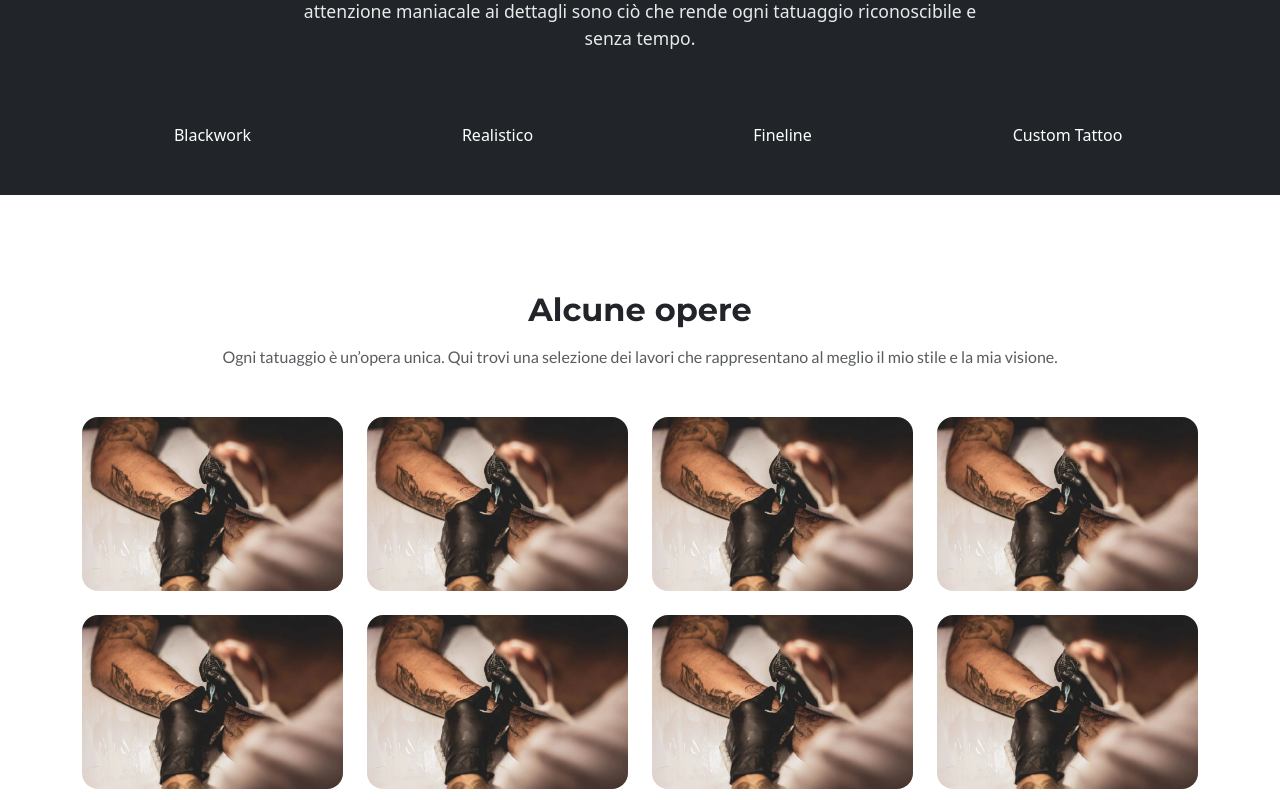
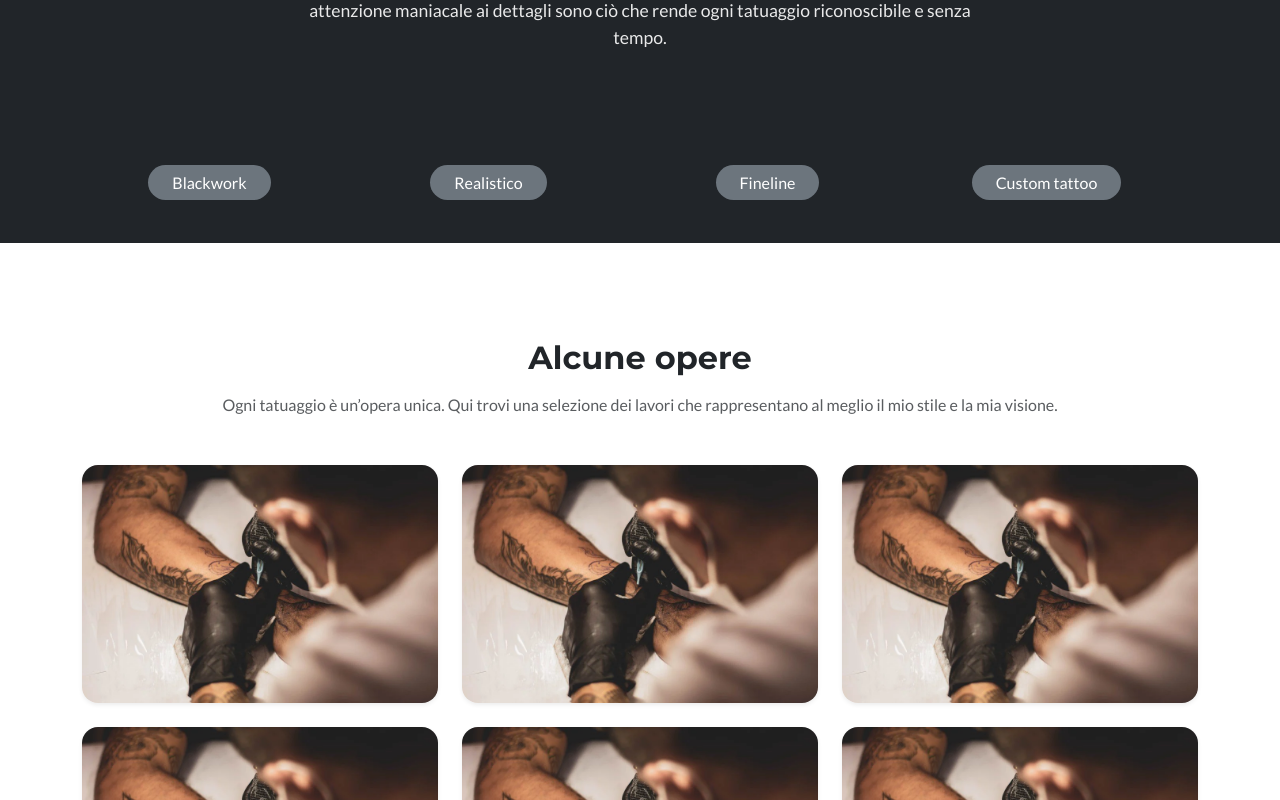
Before and after one commit to 777riki/isctattoo, an Angular app in the folder isc-tattoo-studio/: page /artisti/isc in a window 1280 px wide. Shown: the part 1620-2420 px from the top of the page. Built offline with nearby package versions, Linux system fonts and the light colour scheme.

Commit message:
fix layout singola

```diff
--- a/isc-tattoo-studio/src/app/components/artisti/isc/isc.html
+++ b/isc-tattoo-studio/src/app/components/artisti/isc/isc.html
@@ -6,7 +6,7 @@
         <div class="container text-white">
             <span class="artist-tag montserrat-bold">Tattoo Artist · Rovereto</span>
             <h1 class="artist-name mt-3 montserrat-bold">Salvatore Caruso</h1>
-            <p class="artist-claim mt-4">
+            <p class="artist-claim mt-4 lato-regular">
                 Trasformo idee, emozioni e storie personali<br>
                 in tatuaggi unici, pensati per durare nel tempo.
             </p>
@@ -42,17 +42,23 @@
     <section class="bg-dark text-white py-5">
         <div class="container text-center">
             <h2 class="fw-bold montserrat-bold mb-4">Stile & Visione</h2>
-            <p class="artist-style-text mx-auto">
+            <p class="artist-style-text mx-auto lato-regular">
                 Il mio stile nasce dall’equilibrio tra tecnica e creatività.
                 Linee pulite, contrasti decisi e attenzione maniacale ai dettagli
                 sono ciò che rende ogni tatuaggio riconoscibile e senza tempo.
             </p>
 
             <div class="row mt-5 g-4">
-                <div class="col-6 col-md-3">Blackwork</div>
-                <div class="col-6 col-md-3">Realistico</div>
-                <div class="col-6 col-md-3">Fineline</div>
-                <div class="col-6 col-md-3">Custom Tattoo</div>
+                <div class="row mt-5 g-4">
+                    <div class="col-6 col-md-3 lato-regular"><span
+                            class="rounded-pill bg-secondary px-4 py-2">Blackwork</span></div>
+                    <div class="col-6 col-md-3 lato-regular"><span
+                            class="rounded-pill bg-secondary px-4 py-2">Realistico</span></div>
+                    <div class="col-6 col-md-3 lato-regular"><span
+                            class="rounded-pill bg-secondary px-4 py-2">Fineline</span></div>
+                    <div class="col-6 col-md-3 lato-regular"><span class="rounded-pill bg-secondary px-4 py-2">Custom
+                            tattoo</span></div>
+                </div>
             </div>
         </div>
     </section>
@@ -68,41 +74,23 @@
         </div>
 
         <div class="row g-4">
-            <div class="col-12 col-lg-3 col-md-4 col-sm-6">
-                <img src="noi.jpg" alt="" class="w-100 rounded-4">
+            <div class="col-12 col-lg-4 col-md-6 col-sm-12">
+                <img src="noi.jpg" alt="" class="w-100 rounded-4 shadow-sm">
             </div>
-            <div class="col-12 col-lg-3 col-md-4 col-sm-6">
-                <img src="noi.jpg" alt="" class="w-100 rounded-4">
+            <div class="col-12 col-lg-4 col-md-6 col-sm-12">
+                <img src="noi.jpg" alt="" class="w-100 rounded-4 shadow-sm">
             </div>
-            <div class="col-12 col-lg-3 col-md-4 col-sm-6">
-                <img src="noi.jpg" alt="" class="w-100 rounded-4">
+            <div class="col-12 col-lg-4 col-md-6 col-sm-12">
+                <img src="noi.jpg" alt="" class="w-100 rounded-4 shadow-sm">
             </div>
-            <div class="col-12 col-lg-3 col-md-4 col-sm-6">
-                <img src="noi.jpg" alt="" class="w-100 rounded-4">
+            <div class="col-12 col-lg-4 col-md-6 col-sm-12">
+                <img src="noi.jpg" alt="" class="w-100 rounded-4 shadow-sm">
             </div>
-            <div class="col-12 col-lg-3 col-md-4 col-sm-6">
-                <img src="noi.jpg" alt="" class="w-100 rounded-4">
+            <div class="col-12 col-lg-4 col-md-6 col-sm-12">
+                <img src="noi.jpg" alt="" class="w-100 rounded-4 shadow-sm">
             </div>
-            <div class="col-12 col-lg-3 col-md-4 col-sm-6">
-                <img src="noi.jpg" alt="" class="w-100 rounded-4">
-            </div>
-            <div class="col-12 col-lg-3 col-md-4 col-sm-6">
-                <img src="noi.jpg" alt="" class="w-100 rounded-4">
-            </div>
-            <div class="col-12 col-lg-3 col-md-4 col-sm-6">
-                <img src="noi.jpg" alt="" class="w-100 rounded-4">
-            </div>
-            <div class="col-12 col-lg-3 col-md-4 col-sm-6">
-                <img src="noi.jpg" alt="" class="w-100 rounded-4">
-            </div>
-            <div class="col-12 col-lg-3 col-md-4 col-sm-6">
-                <img src="noi.jpg" alt="" class="w-100 rounded-4">
-            </div>
-            <div class="col-12 col-lg-3 col-md-4 col-sm-6">
-                <img src="noi.jpg" alt="" class="w-100 rounded-4">
-            </div>
-            <div class="col-12 col-lg-3 col-md-4 col-sm-6">
-                <img src="noi.jpg" alt="" class="w-100 rounded-4">
+            <div class="col-12 col-lg-4 col-md-6 col-sm-12">
+                <img src="noi.jpg" alt="" class="w-100 rounded-4 shadow-sm">
             </div>
         </div>
     </section>
@@ -159,22 +147,26 @@
 
                     <ul class="list-unstyled">
                         <li class="mb-3 lato-regular">
-                            <i class="bi bi-geo-alt"></i> <a href="https://maps.app.goo.gl/bupfNBiZYxpMQLBZ8" target="_blank" class="text-decoration-none text-black">
+                            <i class="bi bi-geo-alt"></i> <a href="https://maps.app.goo.gl/bupfNBiZYxpMQLBZ8"
+                                target="_blank" class="text-decoration-none text-black">
                                 Rovereto - Isc Tattoo Studio
                             </a>
                         </li>
                         <li class="mb-3 lato-regular">
-                            <i class="bi bi-instagram"></i> <a href="https://instagram.com/isctattoo" target="_blank" class="text-decoration-none text-black">
+                            <i class="bi bi-instagram"></i> <a href="https://instagram.com/isctattoo" target="_blank"
+                                class="text-decoration-none text-black">
                                 @isctattoo
                             </a>
                         </li>
                         <li class="mb-3 lato-regular">
-                            <i class="bi bi-whatsapp"></i> <a href="https://wa.me/391234567890" target="_blank" class="text-decoration-none text-black">
+                            <i class="bi bi-whatsapp"></i> <a href="https://wa.me/391234567890" target="_blank"
+                                class="text-decoration-none text-black">
                                 +39 123 456 7890
                             </a>
                         </li>
                         <li class="lato-regular">
-                            <i class="bi bi-envelope"></i> <a href="mailto:info@riccardomaule.it" class="text-decoration-none text-black">
+                            <i class="bi bi-envelope"></i> <a href="mailto:info@riccardomaule.it"
+                                class="text-decoration-none text-black">
                                 info@isctattoo.it
                             </a>
                         </li>
@@ -190,9 +182,8 @@
                             Ogni progetto è unico. Scrivimi e iniziamo a costruire
                             qualcosa che ti rappresenti davvero.
                         </p>
-                        <a href="https://wa.me/391234567890"
-                           target="_blank"
-                           class="btn btn-outline-light btn-lg rounded-pill px-5 w-100">
+                        <a href="https://wa.me/391234567890" target="_blank"
+                            class="btn btn-outline-light btn-lg rounded-pill px-5 w-100">
                             Scrivimi su WhatsApp
                         </a>
                     </div>
--- a/isc-tattoo-studio/src/app/components/artisti/laurazane/laurazane.html
+++ b/isc-tattoo-studio/src/app/components/artisti/laurazane/laurazane.html
@@ -6,7 +6,7 @@
         <div class="container text-white">
             <span class="artist-tag montserrat-bold">Tattoo Artist · Rovereto</span>
             <h1 class="artist-name mt-3 montserrat-bold">Laura Zanetti</h1>
-            <p class="artist-claim mt-4">
+            <p class="artist-claim mt-4 lato-regular">
                 Trasformo idee, emozioni e storie personali<br>
                 in tatuaggi unici, pensati per durare nel tempo.
             </p>
@@ -42,17 +42,21 @@
     <section class="bg-dark text-white py-5">
         <div class="container text-center">
             <h2 class="fw-bold montserrat-bold mb-4">Stile & Visione</h2>
-            <p class="artist-style-text mx-auto">
+            <p class="artist-style-text mx-auto lato-regular">
                 Il mio stile nasce dall’equilibrio tra tecnica e creatività.
                 Linee pulite, contrasti decisi e attenzione maniacale ai dettagli
                 sono ciò che rende ogni tatuaggio riconoscibile e senza tempo.
             </p>
 
             <div class="row mt-5 g-4">
-                <div class="col-6 col-md-3">Blackwork</div>
-                <div class="col-6 col-md-3">Realistico</div>
-                <div class="col-6 col-md-3">Fineline</div>
-                <div class="col-6 col-md-3">Custom Tattoo</div>
+                <div class="col-6 col-md-3 lato-regular"><span
+                        class="rounded-pill bg-secondary px-4 py-2">Blackwork</span></div>
+                <div class="col-6 col-md-3 lato-regular"><span
+                        class="rounded-pill bg-secondary px-4 py-2">Realistico</span></div>
+                <div class="col-6 col-md-3 lato-regular"><span
+                        class="rounded-pill bg-secondary px-4 py-2">Fineline</span></div>
+                <div class="col-6 col-md-3 lato-regular"><span class="rounded-pill bg-secondary px-4 py-2">Custom
+                        tattoo</span></div>
             </div>
         </div>
     </section>
@@ -68,41 +72,23 @@
         </div>
 
         <div class="row g-4">
-            <div class="col-12 col-lg-3 col-md-4 col-sm-6">
-                <img src="noi.jpg" alt="" class="w-100 rounded-4">
+            <div class="col-12 col-lg-4 col-md-6 col-sm-12">
+                <img src="noi.jpg" alt="" class="w-100 rounded-4 shadow-sm">
             </div>
-            <div class="col-12 col-lg-3 col-md-4 col-sm-6">
-                <img src="noi.jpg" alt="" class="w-100 rounded-4">
+            <div class="col-12 col-lg-4 col-md-6 col-sm-12">
+                <img src="noi.jpg" alt="" class="w-100 rounded-4 shadow-sm">
             </div>
-            <div class="col-12 col-lg-3 col-md-4 col-sm-6">
-                <img src="noi.jpg" alt="" class="w-100 rounded-4">
+            <div class="col-12 col-lg-4 col-md-6 col-sm-12">
+                <img src="noi.jpg" alt="" class="w-100 rounded-4 shadow-sm">
             </div>
-            <div class="col-12 col-lg-3 col-md-4 col-sm-6">
-                <img src="noi.jpg" alt="" class="w-100 rounded-4">
+            <div class="col-12 col-lg-4 col-md-6 col-sm-12">
+                <img src="noi.jpg" alt="" class="w-100 rounded-4 shadow-sm">
             </div>
-            <div class="col-12 col-lg-3 col-md-4 col-sm-6">
-                <img src="noi.jpg" alt="" class="w-100 rounded-4">
+            <div class="col-12 col-lg-4 col-md-6 col-sm-12">
+                <img src="noi.jpg" alt="" class="w-100 rounded-4 shadow-sm">
             </div>
-            <div class="col-12 col-lg-3 col-md-4 col-sm-6">
-                <img src="noi.jpg" alt="" class="w-100 rounded-4">
-            </div>
-            <div class="col-12 col-lg-3 col-md-4 col-sm-6">
-                <img src="noi.jpg" alt="" class="w-100 rounded-4">
-            </div>
-            <div class="col-12 col-lg-3 col-md-4 col-sm-6">
-                <img src="noi.jpg" alt="" class="w-100 rounded-4">
-            </div>
-            <div class="col-12 col-lg-3 col-md-4 col-sm-6">
-                <img src="noi.jpg" alt="" class="w-100 rounded-4">
-            </div>
-            <div class="col-12 col-lg-3 col-md-4 col-sm-6">
-                <img src="noi.jpg" alt="" class="w-100 rounded-4">
-            </div>
-            <div class="col-12 col-lg-3 col-md-4 col-sm-6">
-                <img src="noi.jpg" alt="" class="w-100 rounded-4">
-            </div>
-            <div class="col-12 col-lg-3 col-md-4 col-sm-6">
-                <img src="noi.jpg" alt="" class="w-100 rounded-4">
+            <div class="col-12 col-lg-4 col-md-6 col-sm-12">
+                <img src="noi.jpg" alt="" class="w-100 rounded-4 shadow-sm">
             </div>
         </div>
     </section>
@@ -159,22 +145,26 @@
 
                     <ul class="list-unstyled">
                         <li class="mb-3 lato-regular">
-                            <i class="bi bi-geo-alt"></i> <a href="https://maps.app.goo.gl/bupfNBiZYxpMQLBZ8" target="_blank" class="text-decoration-none text-black">
+                            <i class="bi bi-geo-alt"></i> <a href="https://maps.app.goo.gl/bupfNBiZYxpMQLBZ8"
+                                target="_blank" class="text-decoration-none text-black">
                                 Rovereto - Isc Tattoo Studio
                             </a>
                         </li>
                         <li class="mb-3 lato-regular">
-                            <i class="bi bi-instagram"></i> <a href="https://instagram.com/laurazane_ink" target="_blank" class="text-decoration-none text-black">
+                            <i class="bi bi-instagram"></i> <a href="https://instagram.com/laurazane_ink"
+                                target="_blank" class="text-decoration-none text-black">
                                 @laurazane_ink
                             </a>
                         </li>
                         <li class="mb-3 lato-regular">
-                            <i class="bi bi-whatsapp"></i> <a href="https://wa.me/391234567890" target="_blank" class="text-decoration-none text-black">
+                            <i class="bi bi-whatsapp"></i> <a href="https://wa.me/391234567890" target="_blank"
+                                class="text-decoration-none text-black">
                                 +39 123 456 7890
                             </a>
                         </li>
                         <li class="lato-regular">
-                            <i class="bi bi-envelope"></i> <a href="mailto:info@riccardomaule.it" class="text-decoration-none text-black">
+                            <i class="bi bi-envelope"></i> <a href="mailto:info@riccardomaule.it"
+                                class="text-decoration-none text-black">
                                 info@laurazane_ink.it
                             </a>
                         </li>
@@ -190,9 +180,8 @@
                             Ogni progetto è unico. Scrivimi e iniziamo a costruire
                             qualcosa che ti rappresenti davvero.
                         </p>
-                        <a href="https://wa.me/391234567890"
-                           target="_blank"
-                           class="btn btn-outline-light btn-lg rounded-pill px-5 w-100">
+                        <a href="https://wa.me/391234567890" target="_blank"
+                            class="btn btn-outline-light btn-lg rounded-pill px-5 w-100">
                             Scrivimi su WhatsApp
                         </a>
                     </div>
--- a/isc-tattoo-studio/src/app/components/artisti/sketchomaule/sketchomaule.html
+++ b/isc-tattoo-studio/src/app/components/artisti/sketchomaule/sketchomaule.html
@@ -6,7 +6,7 @@
         <div class="container text-white">
             <span class="artist-tag montserrat-bold">Tattoo Artist · Rovereto</span>
             <h1 class="artist-name mt-3 montserrat-bold">Riccardo Maule</h1>
-            <p class="artist-claim mt-4">
+            <p class="artist-claim mt-4 lato-regular">
                 Trasformo idee, emozioni e storie personali<br>
                 in tatuaggi unici, pensati per durare nel tempo.
             </p>
@@ -42,17 +42,21 @@
     <section class="bg-dark text-white py-5">
         <div class="container text-center">
             <h2 class="fw-bold montserrat-bold mb-4">Stile & Visione</h2>
-            <p class="artist-style-text mx-auto">
+            <p class="artist-style-text mx-auto lato-regular">
                 Il mio stile nasce dall’equilibrio tra tecnica e creatività.
                 Linee pulite, contrasti decisi e attenzione maniacale ai dettagli
                 sono ciò che rende ogni tatuaggio riconoscibile e senza tempo.
             </p>
 
             <div class="row mt-5 g-4">
-                <div class="col-6 col-md-3">Blackwork</div>
-                <div class="col-6 col-md-3">Realistico</div>
-                <div class="col-6 col-md-3">Fineline</div>
-                <div class="col-6 col-md-3">Custom Tattoo</div>
+                <div class="col-6 col-md-3 lato-regular"><span
+                        class="rounded-pill bg-secondary px-4 py-2">Blackwork</span></div>
+                <div class="col-6 col-md-3 lato-regular"><span
+                        class="rounded-pill bg-secondary px-4 py-2">Realistico</span></div>
+                <div class="col-6 col-md-3 lato-regular"><span
+                        class="rounded-pill bg-secondary px-4 py-2">Fineline</span></div>
+                <div class="col-6 col-md-3 lato-regular"><span class="rounded-pill bg-secondary px-4 py-2">Custom
+                        tattoo</span></div>
             </div>
         </div>
     </section>
@@ -68,41 +72,23 @@
         </div>
 
         <div class="row g-4">
-            <div class="col-12 col-lg-3 col-md-4 col-sm-6">
-                <img src="noi.jpg" alt="" class="w-100 rounded-4">
+            <div class="col-12 col-lg-4 col-md-6 col-sm-12">
+                <img src="noi.jpg" alt="" class="w-100 rounded-4 shadow-sm">
             </div>
-            <div class="col-12 col-lg-3 col-md-4 col-sm-6">
-                <img src="noi.jpg" alt="" class="w-100 rounded-4">
+            <div class="col-12 col-lg-4 col-md-6 col-sm-12">
+                <img src="noi.jpg" alt="" class="w-100 rounded-4 shadow-sm">
             </div>
-            <div class="col-12 col-lg-3 col-md-4 col-sm-6">
-                <img src="noi.jpg" alt="" class="w-100 rounded-4">
+            <div class="col-12 col-lg-4 col-md-6 col-sm-12">
+                <img src="noi.jpg" alt="" class="w-100 rounded-4 shadow-sm">
             </div>
-            <div class="col-12 col-lg-3 col-md-4 col-sm-6">
-                <img src="noi.jpg" alt="" class="w-100 rounded-4">
+            <div class="col-12 col-lg-4 col-md-6 col-sm-12">
+                <img src="noi.jpg" alt="" class="w-100 rounded-4 shadow-sm">
             </div>
-            <div class="col-12 col-lg-3 col-md-4 col-sm-6">
-                <img src="noi.jpg" alt="" class="w-100 rounded-4">
+            <div class="col-12 col-lg-4 col-md-6 col-sm-12">
+                <img src="noi.jpg" alt="" class="w-100 rounded-4 shadow-sm">
             </div>
-            <div class="col-12 col-lg-3 col-md-4 col-sm-6">
-                <img src="noi.jpg" alt="" class="w-100 rounded-4">
-            </div>
-            <div class="col-12 col-lg-3 col-md-4 col-sm-6">
-                <img src="noi.jpg" alt="" class="w-100 rounded-4">
-            </div>
-            <div class="col-12 col-lg-3 col-md-4 col-sm-6">
-                <img src="noi.jpg" alt="" class="w-100 rounded-4">
-            </div>
-            <div class="col-12 col-lg-3 col-md-4 col-sm-6">
-                <img src="noi.jpg" alt="" class="w-100 rounded-4">
-            </div>
-            <div class="col-12 col-lg-3 col-md-4 col-sm-6">
-                <img src="noi.jpg" alt="" class="w-100 rounded-4">
-            </div>
-            <div class="col-12 col-lg-3 col-md-4 col-sm-6">
-                <img src="noi.jpg" alt="" class="w-100 rounded-4">
-            </div>
-            <div class="col-12 col-lg-3 col-md-4 col-sm-6">
-                <img src="noi.jpg" alt="" class="w-100 rounded-4">
+            <div class="col-12 col-lg-4 col-md-6 col-sm-12">
+                <img src="noi.jpg" alt="" class="w-100 rounded-4 shadow-sm">
             </div>
         </div>
     </section>
@@ -159,22 +145,26 @@
 
                     <ul class="list-unstyled">
                         <li class="mb-3 lato-regular">
-                            <i class="bi bi-geo-alt"></i> <a href="https://maps.app.goo.gl/bupfNBiZYxpMQLBZ8" target="_blank" class="text-decoration-none text-black">
+                            <i class="bi bi-geo-alt"></i> <a href="https://maps.app.goo.gl/bupfNBiZYxpMQLBZ8"
+                                target="_blank" class="text-decoration-none text-black">
                                 Rovereto - Isc Tattoo Studio
                             </a>
                         </li>
                         <li class="mb-3 lato-regular">
-                            <i class="bi bi-instagram"></i> <a href="https://instagram.com/sketchomaule.tt" target="_blank" class="text-decoration-none text-black">
+                            <i class="bi bi-instagram"></i> <a href="https://instagram.com/sketchomaule.tt"
+                                target="_blank" class="text-decoration-none text-black">
                                 @sketchomaule.tt
                             </a>
                         </li>
                         <li class="mb-3 lato-regular">
-                            <i class="bi bi-whatsapp"></i> <a href="https://wa.me/391234567890" target="_blank" class="text-decoration-none text-black">
+                            <i class="bi bi-whatsapp"></i> <a href="https://wa.me/391234567890" target="_blank"
+                                class="text-decoration-none text-black">
                                 +39 123 456 7890
                             </a>
                         </li>
                         <li class="lato-regular">
-                            <i class="bi bi-envelope"></i> <a href="mailto:info@riccardomaule.it" class="text-decoration-none text-black">
+                            <i class="bi bi-envelope"></i> <a href="mailto:info@riccardomaule.it"
+                                class="text-decoration-none text-black">
                                 info@sketchomaule.it
                             </a>
                         </li>
@@ -190,9 +180,8 @@
                             Ogni progetto è unico. Scrivimi e iniziamo a costruire
                             qualcosa che ti rappresenti davvero.
                         </p>
-                        <a href="https://wa.me/391234567890"
-                           target="_blank"
-                           class="btn btn-outline-light btn-lg rounded-pill px-5 w-100">
+                        <a href="https://wa.me/391234567890" target="_blank"
+                            class="btn btn-outline-light btn-lg rounded-pill px-5 w-100">
                             Scrivimi su WhatsApp
                         </a>
                     </div>
--- a/isc-tattoo-studio/src/app/components/contatti/contatti.html
+++ b/isc-tattoo-studio/src/app/components/contatti/contatti.html
@@ -1,10 +1,4 @@
 <div class="container py-5 my-5 d-flex justify-content-center align-content-center" style="min-height: 80vh; flex-direction: column;">
-
-    <!-- Titolo generale -->
-    <div class="text-center mb-5">
-        <h1 class="fw-bold montserrat-bold">Contatti</h1>
-        <p class="mb-4 lato-regular">Hai bisogno di informazioni o vuoi prenotare? Contattaci tramite i nostri canali!</p>
-    </div>
 
     <!-- Sezione Social -->
     <div class="text-center mb-5">
```
